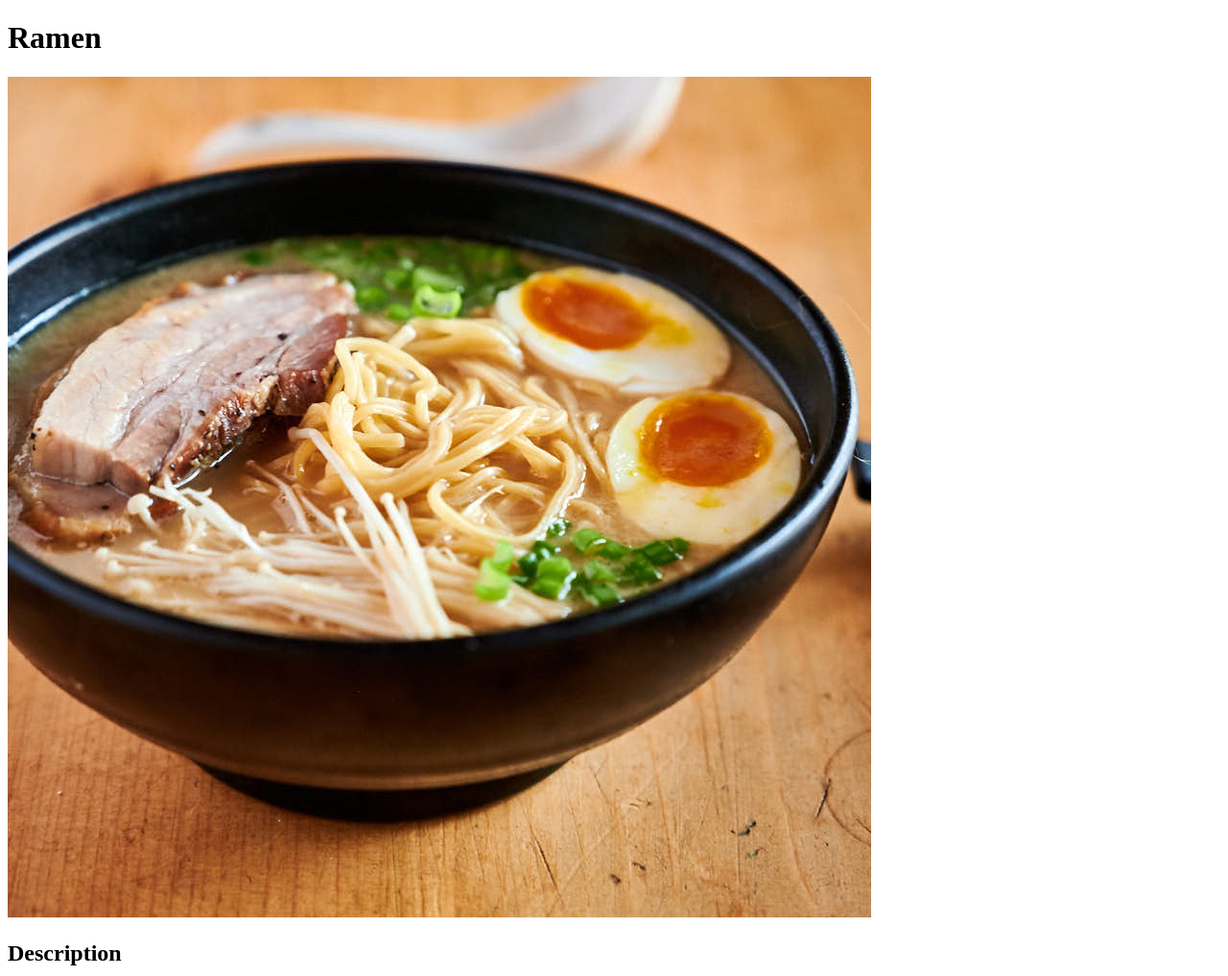
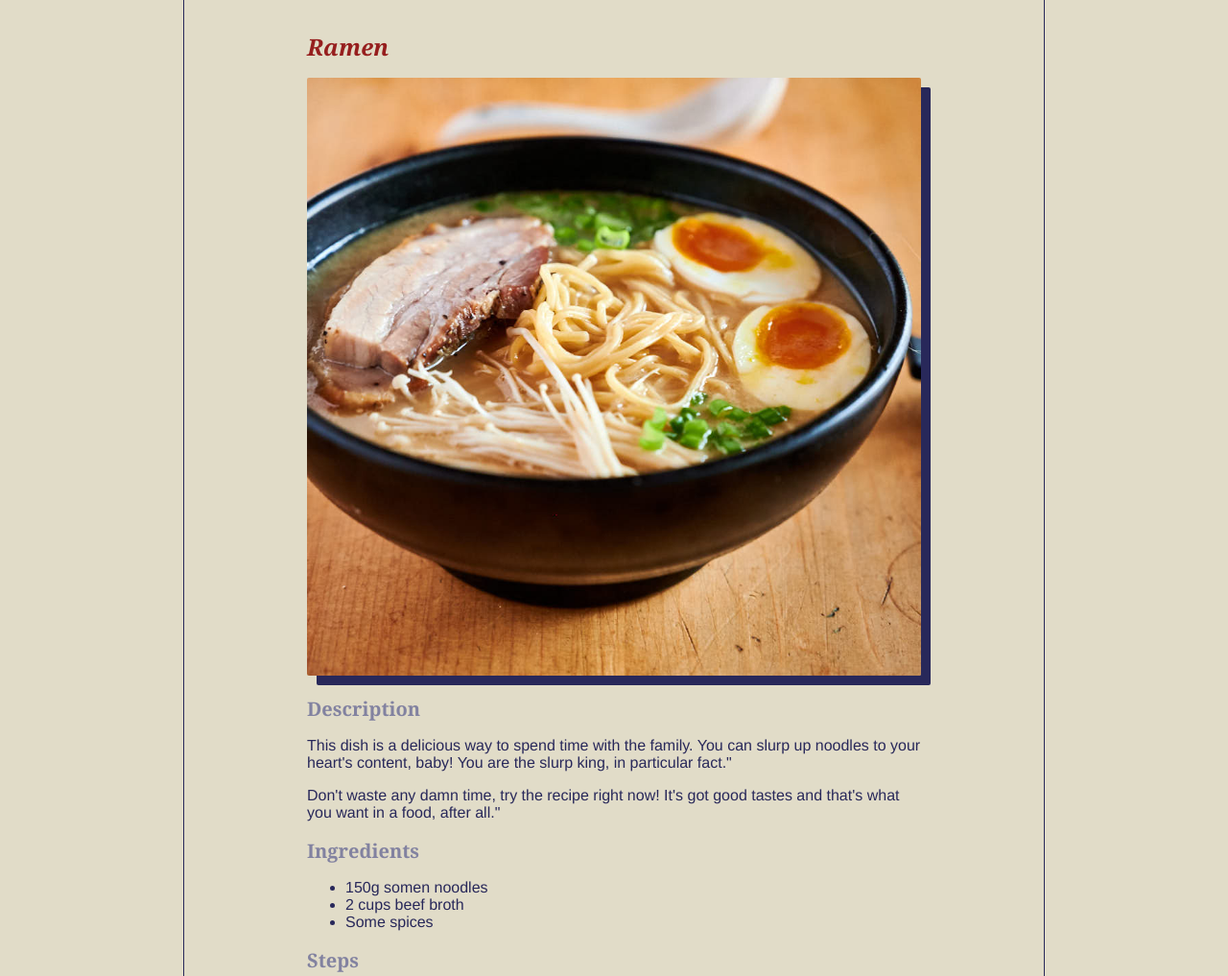
Before and after one commit to thejovialknight/odin-recipes, a plain HTML site: page recipes/ramen.html in a window 1280 px wide. Shown: the top 1017 px of the page at 96% size. Drawn offline with Linux system fonts and the light colour scheme.

Commit message:
Add/configure style.css and link in .html files

```diff
--- a/recipes/ramen.html
+++ b/recipes/ramen.html
@@ -3,6 +3,7 @@
 	<head>
 		<meta charset="UTF-8">
 		<title>Ramen</title>
+		<link rel="stylesheet" href="../style.css">
 	</head>
 	<body>
 		<h1>Ramen</h1>
@@ -16,6 +17,7 @@
 			<li>2 cups beef broth</li>
 			<li>Some spices</li>
 		</ul>
+		<h2>Steps</h2>
 		<ol>
 			<li>Simmer beef broth with some water</li>
 			<li>Add spices to the broth</li>
--- /dev/null
+++ b/style.css
@@ -0,0 +1,49 @@
+* {
+	color: rgb(40, 40, 90);
+	font-family: "Helvetica", sans-serif;
+}
+
+body {
+	background-color: rgb(225, 220, 200);
+	width: 640px;
+	margin: auto;
+	padding-top: 16px;
+	padding-bottom: 16px;
+	padding-left: 128px;
+	padding-right: 128px;
+	border: 1px solid rgb(40, 40, 90);
+	border-top-style: none;
+	border-bottom-style: none;
+}
+
+h1, h2 {
+	font-family: "Georgia", serif;
+}
+
+h1 {
+	color: rgb(150, 30, 30);
+	font-style: italic;
+}
+
+h2 {
+	color: rgb(130, 130, 160);
+}
+
+h1 {
+	font-size: 24px;
+}
+
+h2 {
+	font-size: 20px;
+}
+
+p {
+	font-size: 16px;
+}
+
+img {
+	width: 640px;
+	height: auto;
+	box-shadow: 10px 10px;
+	border-radius: 2px;
+}
```
Also changed, not shown: index.html (+1 -0 lines).
